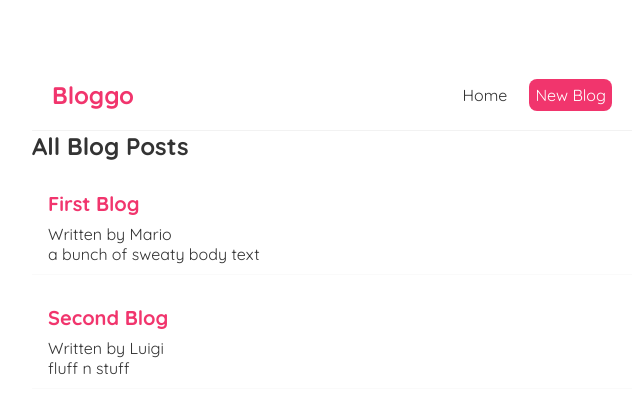
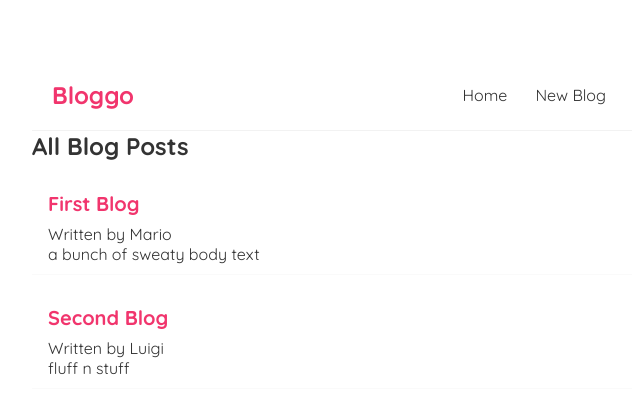
Before and after one commit to ColbyWTaylor/React-JS-Blog-with-JSON-Server, a React (Create React App) app: page / in a window 1280 px wide. Shown: the top 414 px of the page, without its empty margins (308-951 px from the left). Built offline with nearby package versions, Linux system fonts and the light colour scheme; data requests are answered from the project's data file; the HTML template or start-up script is replaced by a standard one.

Commit message:
router Link added to nav component

```diff
--- a/src/Navbar.js
+++ b/src/Navbar.js
@@ -1,21 +1,11 @@
-// sfc
-
+import { Link } from "react-router-dom";
 const Navbar = () => {
   return (
     <nav className="navbar">
       <h1>Bloggo</h1>
       <div className="links">
-        <a href="/">Home</a>
-        <a
-          href="/create"
-          style={{
-            color: "white",
-            backgroundColor: "#f1356d",
-            borderRadius: "8px",
-          }}
-        >
-          New Blog
-        </a>
+        <Link to="/">Home</Link>
+        <Link to="/create">New Blog</Link>
       </div>
     </nav>
   );
```
Also changed, not shown: 1 other file (tests, documents, lock files or other folders).
